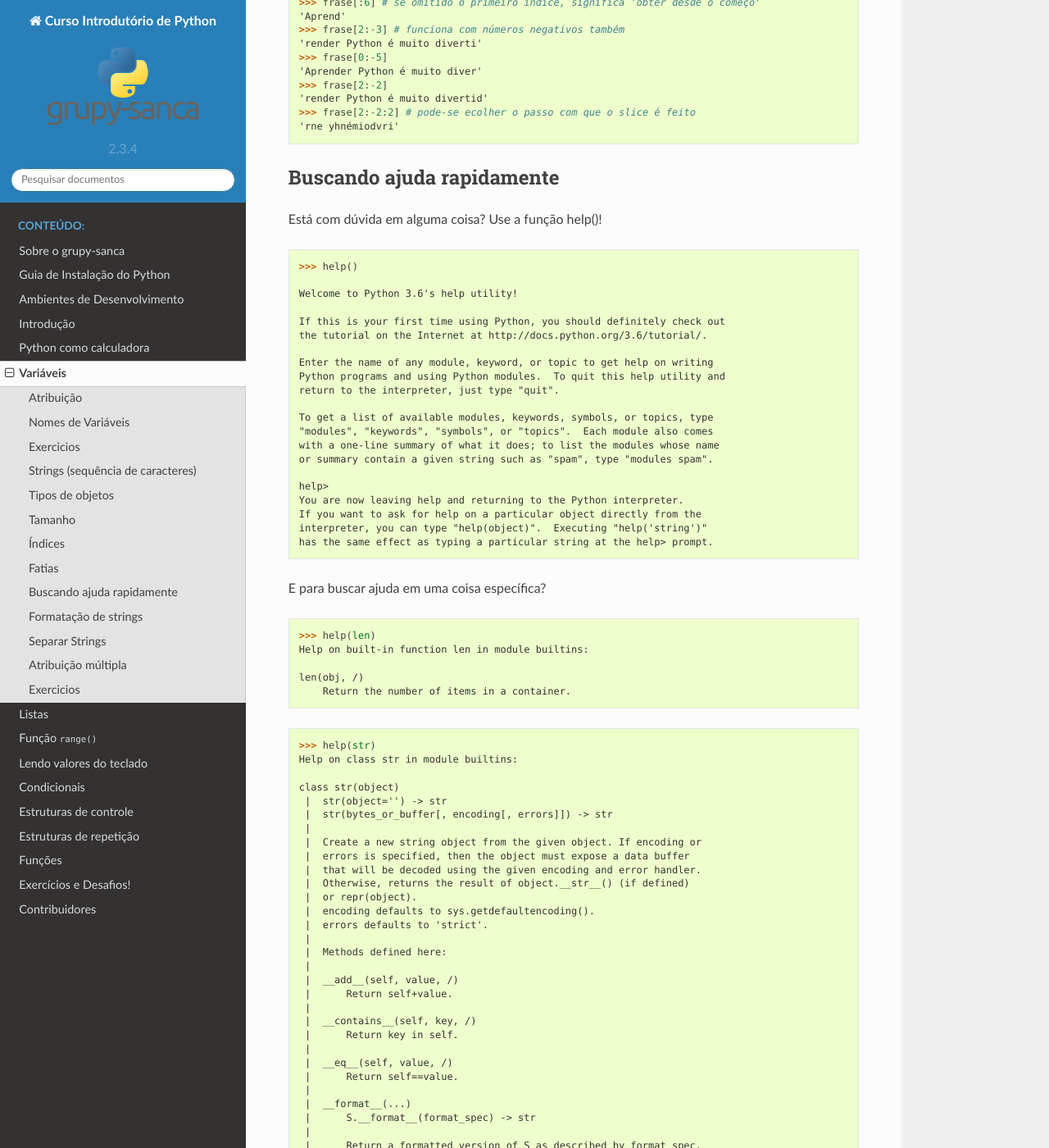
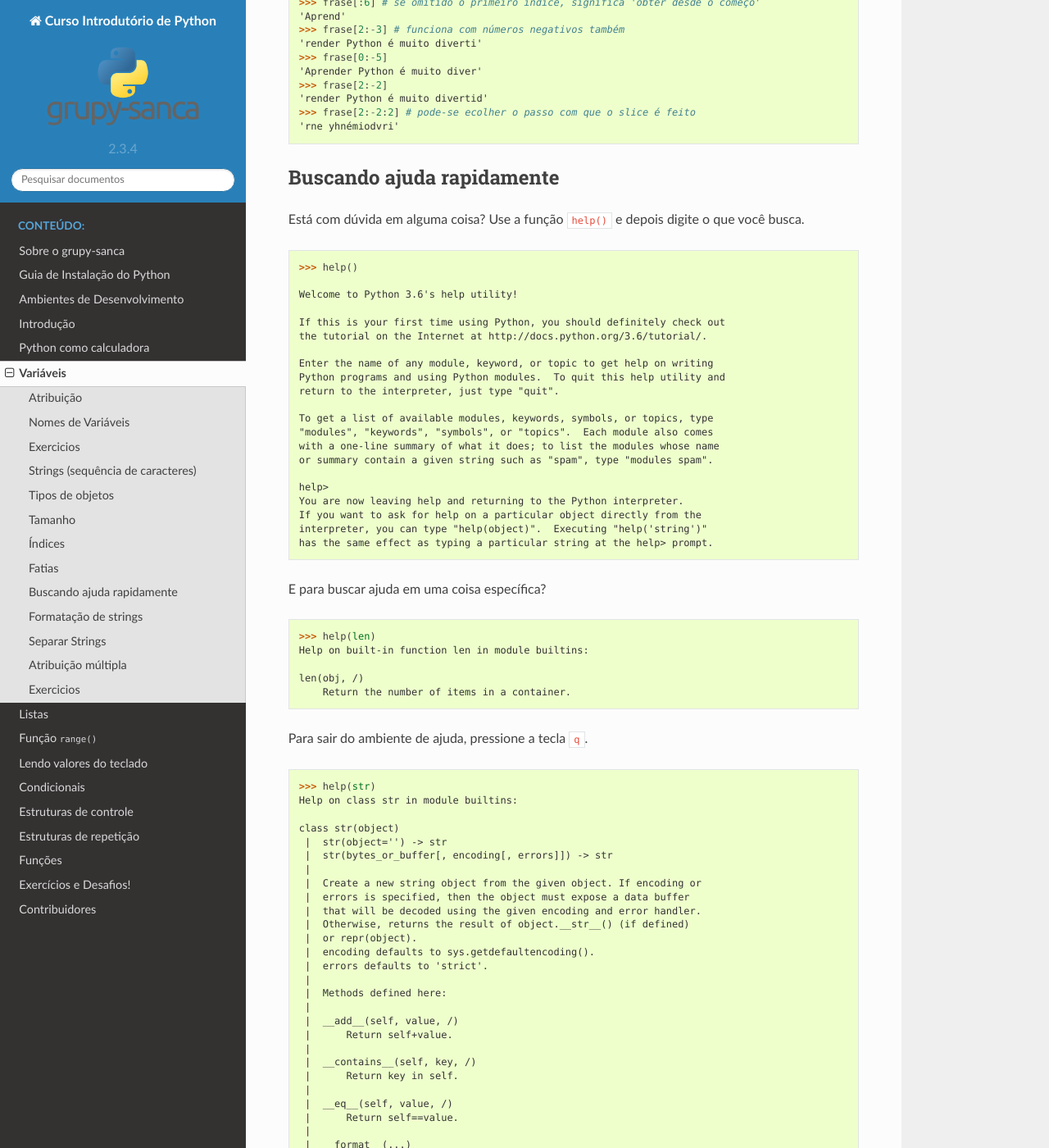
Before and after one commit to grupy-sanca/curso-python, a Sphinx documentation site: the page built from source/variaveis.rst, in a window 1280 px wide and 1400 px high, scrolled down 6244 px. Shown: the whole window at 82% size. Built offline with Sphinx 7.4.7 and the Read the Docs theme 2.0.0, drawn with Linux system fonts in a browser that asks for light colours; some of the changed text lies outside the part shown.

Commit message:
Pequenas revisões na seção de strings
fix #18

```diff
--- a/source/variaveis.rst
+++ b/source/variaveis.rst
@@ -327,7 +327,8 @@ proximo índice do último elemento desejado, tudo entre chaves.
 Buscando ajuda rapidamente
 --------------------------
 
-Está com dúvida em alguma coisa? Use a função help()!
+Está com dúvida em alguma coisa? Use a função ``help()`` e depois digite o
+que você busca.
 
 .. code::
 
@@ -363,6 +364,8 @@ E para buscar ajuda em uma coisa específica?
    len(obj, /)
        Return the number of items in a container.
    <BLANKLINE>
+
+Para sair do ambiente de ajuda, pressione a tecla ``q``.
 
 .. only:: html
 
@@ -785,7 +788,7 @@ valores de quaisquer variáveis desejadas. Por exemplo:
    'Olá, Silvio Santos'
 
 
-Vale lembrar que as chaves ({}) só são trocadas pelo valor após a chamada do
+Vale lembrar que as chaves ``{}`` só são trocadas pelo valor após a chamada do
 método ``str.format()``:
 
 .. doctest::
```
